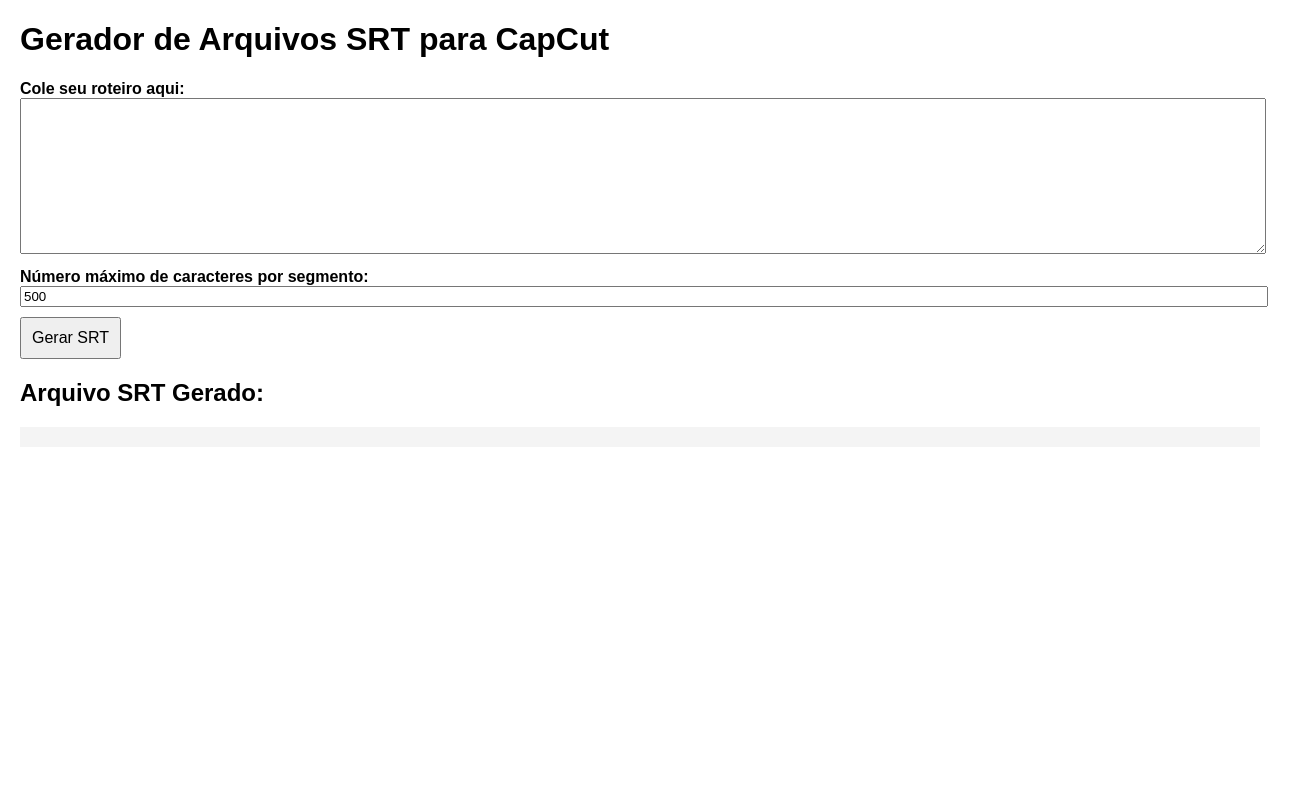
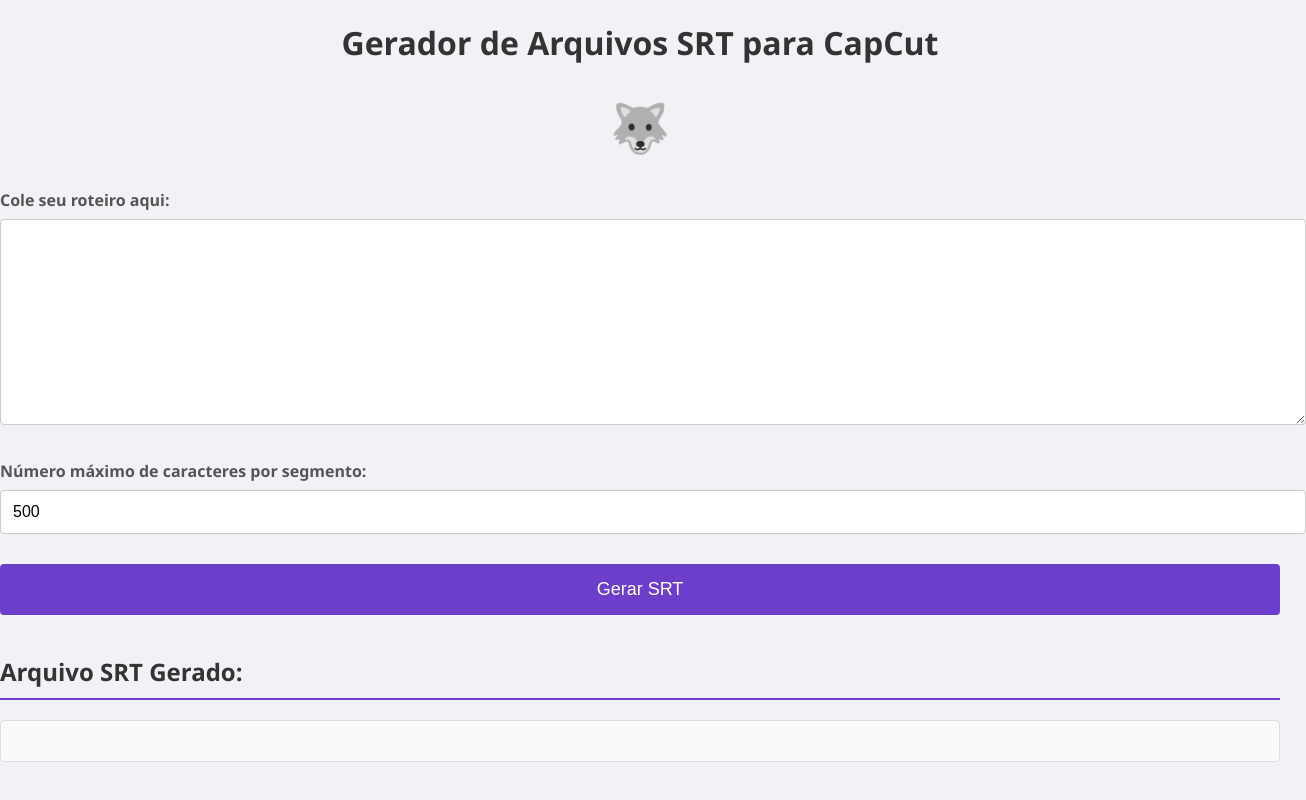
Before and after one commit to csoares99/gerador-srt, a plain HTML site: page index.html in a window 1280 px wide. Shown: the whole page, 1306 px wide, since content can reach past the window. Drawn offline with Linux system fonts and the light colour scheme.

Commit message:
feat: update style

```diff
--- a/index.html
+++ b/index.html
@@ -4,25 +4,125 @@
     <meta charset="UTF-8">
     <title>Gerador de Arquivos SRT para CapCut</title>
     <style>
+        /* Estilos Gerais */
         body {
-            font-family: Arial, sans-serif;
-            margin: 20px;
+            font-family: 'Segoe UI', Tahoma, Geneva, Verdana, sans-serif;
+            background-color: #f0f2f5;
+            margin: 0;
+            padding: 0;
         }
-        textarea, input {
-            width: 100%;
-            margin-bottom: 10px;
+
+        /* Container Principal */
+        .container {
+            max-width: 800px;
+            margin: 40px auto;
+            background-color: #fff;
+            padding: 30px 40px;
+            box-shadow: 0 2px 8px rgba(0, 0, 0, 0.1);
+            border-radius: 8px;
         }
+
+        /* Cabeçalho */
+        h1 {
+            text-align: center;
+            color: #333;
+            margin-bottom: 30px;
+        }
+
+        /* Labels e Inputs */
         label {
             font-weight: bold;
+            color: #555;
+            display: block;
+            margin-bottom: 8px;
+            margin-top: 20px;
         }
+
+        textarea, input[type="number"] {
+            width: 100%;
+            padding: 12px;
+            margin-bottom: 10px;
+            border: 1px solid #ccc;
+            border-radius: 4px;
+            font-size: 16px;
+            resize: vertical;
+        }
+
+        /* Botão */
+        button {
+            width: 100%;
+            background-color: #6D3ECA; /* Cor primária roxa */
+            color: #fff;
+            padding: 15px;
+            font-size: 18px;
+            border: none;
+            border-radius: 4px;
+            cursor: pointer;
+            margin-top: 20px;
+        }
+
+        button:hover {
+            background-color: #5A32A3; /* Tom mais escuro para hover */
+        }
+
+        /* Output */
+        h2 {
+            margin-top: 40px;
+            color: #333;
+            border-bottom: 2px solid #6D3ECA; /* Usando a cor primária */
+            padding-bottom: 10px;
+        }
+
         #output {
             white-space: pre-wrap;
-            background-color: #f4f4f4;
-            padding: 10px;
+            background-color: #f9fafb;
+            padding: 20px;
+            border: 1px solid #ddd;
+            border-radius: 4px;
+            margin-top: 20px;
+            font-family: monospace;
+            font-size: 14px;
+            max-height: 400px;
+            overflow-y: auto;
         }
-        button {
-            padding: 10px;
+
+        /* Link de Download */
+        #output a {
+            display: inline-block;
+            margin-top: 20px;
+            background-color: #6D3ECA; /* Cor primária roxa */
+            color: #fff !important;
+            padding: 12px 20px;
+            text-decoration: none;
+            border-radius: 4px;
             font-size: 16px;
+        }
+
+        #output a:hover {
+            background-color: #5A32A3; /* Tom mais escuro para hover */
+        }
+
+         /* Emoticon */
+         .emoticon {
+            text-align: center;
+            font-size: 48px;
+            margin-bottom: 30px; /* Espaço após o emoticon */
+        }
+
+        /* Responsividade */
+        @media (max-width: 600px) {
+            .container {
+                padding: 20px;
+            }
+
+            button {
+                font-size: 16px;
+                padding: 12px;
+            }
+
+            textarea, input[type="number"] {
+                font-size: 14px;
+            }
         }
     </style>
 </head>
@@ -30,6 +130,7 @@
 
     <h1>Gerador de Arquivos SRT para CapCut</h1>
 
+    <div class="emoticon">🐺</div>
     <label for="script">Cole seu roteiro aqui:</label>
     <textarea id="script" rows="10"></textarea>
 
```
